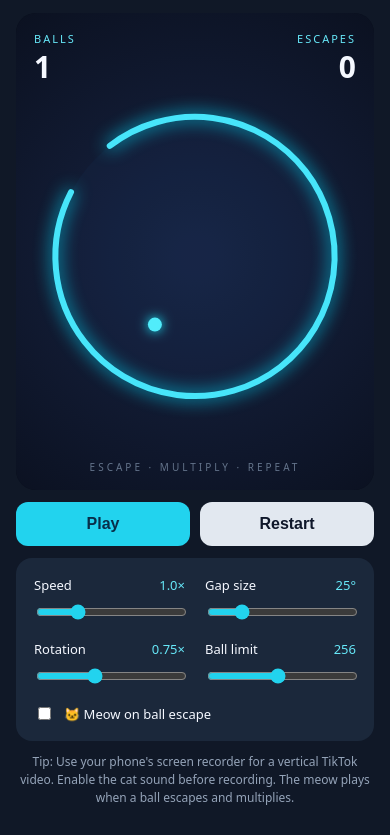
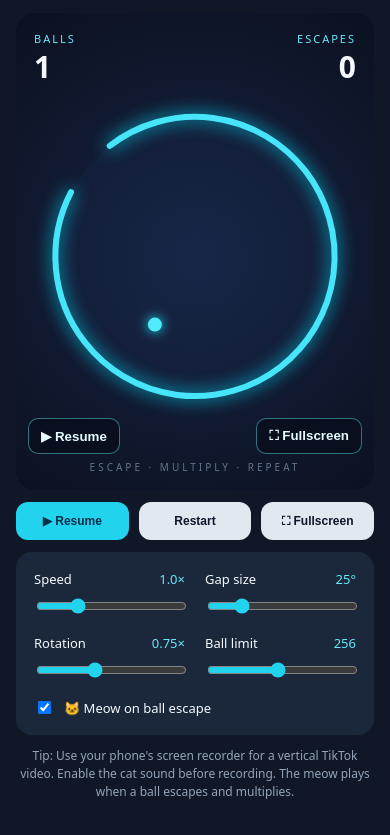
Before and after one commit to Loopora/ball-escape-meow, a plain HTML site: page index.html in a window 390 px wide. Both pictures are taken after a click on the button "Pause". Shown: the part 83-918 px from the top of the page. Drawn offline with Linux system fonts and the light colour scheme.

Commit message:
Add files via upload

```diff
--- a/index.html
+++ b/index.html
@@ -10,18 +10,19 @@
 <body>
   <main class="app">
     <header><h1>⚡ Ball Escape Loop</h1><p>Escape • Multiply • Repeat</p></header>
-    <div class="stage">
+    <div class="stage" id="stage">
       <canvas id="game" aria-label="Animated bouncing balls inside a rotating ring"></canvas>
       <div class="stats"><div><small>BALLS</small><strong id="count">1</strong></div><div class="right"><small>ESCAPES</small><strong id="escapes">0</strong></div></div>
+      <div class="stage-controls"><button id="stageToggle" type="button" aria-label="Pause game">⏸ Pause</button><button id="fullscreen" type="button" aria-label="Enter fullscreen">⛶ Fullscreen</button></div>
       <div class="stage-footer">ESCAPE · MULTIPLY · REPEAT</div>
     </div>
-    <div class="buttons"><button id="toggle">Pause</button><button id="reset" class="secondary">Restart</button></div>
+    <div class="buttons"><button id="toggle">Pause</button><button id="reset" class="secondary">Restart</button><button id="fullscreenMain" class="secondary">⛶ Fullscreen</button></div>
     <section class="settings">
       <label>Speed <output id="speedOut">1.0×</output><input id="speed" type="range" min="0.5" max="2.5" step="0.1" value="1"></label>
       <label>Gap size <output id="gapOut">25°</output><input id="gap" type="range" min="15" max="65" step="5" value="25"></label>
       <label>Rotation <output id="rotationOut">0.75×</output><input id="rotation" type="range" min="0" max="2" step="0.05" value="0.75"></label>
       <label>Ball limit <output id="limitOut">256</output><input id="limit" type="range" min="32" max="512" step="32" value="256"></label>
-      <label class="check"><input type="checkbox" id="sound"> 🐱 Meow on ball escape</label>
+      <label class="check"><input type="checkbox" id="sound" checked> 🐱 Meow on ball escape</label>
     </section>
     <p class="note">Tip: Use your phone's screen recorder for a vertical TikTok video. Enable the cat sound before recording. The meow plays when a ball escapes and multiplies.</p>
   </main>
--- a/script.js
+++ b/script.js
@@ -2,6 +2,10 @@
 const canvas=document.getElementById('game');
 const ctx=canvas.getContext('2d');
 const ui={count:document.getElementById('count'),escapes:document.getElementById('escapes'),toggle:document.getElementById('toggle'),reset:document.getElementById('reset'),speed:document.getElementById('speed'),gap:document.getElementById('gap'),rotation:document.getElementById('rotation'),limit:document.getElementById('limit'),sound:document.getElementById('sound')};
+const stage=document.getElementById('stage');
+const stageToggle=document.getElementById('stageToggle');
+const fullscreenButton=document.getElementById('fullscreen');
+const fullscreenMain=document.getElementById('fullscreenMain');
 const TAU=Math.PI*2;
 let width=360,height=480,cx=180,cy=240,radius=130;
 let balls=[],particles=[],escapes=0,angle=0,playing=true,lastTime=0,accumulator=0;
@@ -14,6 +18,10 @@ function angleDifference(a,b){return Math.atan2(Math.sin(a-b),Math.cos(a-b));}
 const meowAudio=new Audio('meow.wav');
 meowAudio.preload='auto';
 let lastSound=0;
+let audioUnlocked=false;
+function unlockAudio(){if(audioUnlocked)return;meowAudio.volume=0;const attempt=meowAudio.play();if(attempt)attempt.then(()=>{meowAudio.pause();meowAudio.currentTime=0;meowAudio.volume=.65;audioUnlocked=true;}).catch(()=>{meowAudio.volume=.65;});}
+document.addEventListener('pointerdown',unlockAudio,{passive:true});
+document.addEventListener('keydown',unlockAudio);
 function meow(){
  if(!ui.sound.checked)return;
  const now=performance.now();
@@ -28,6 +36,11 @@ balls=next.slice(0,limit);for(const p of particles){p.x+=p.vx*dt;p.y+=p.vy*dt;p.
 function draw(){const bg=ctx.createRadialGradient(cx,cy,10,cx,cy,radius*2.5);bg.addColorStop(0,'#172342');bg.addColorStop(1,'#090e1b');ctx.fillStyle=bg;ctx.fillRect(0,0,width,height);ctx.save();ctx.translate(cx,cy);ctx.beginPath();ctx.arc(0,0,radius,0,TAU);ctx.fillStyle='rgba(30,60,100,.13)';ctx.fill();ctx.beginPath();ctx.arc(0,0,radius,angle+gap/2,angle+TAU-gap/2);ctx.strokeStyle='#47e5fa';ctx.lineWidth=6;ctx.lineCap='round';ctx.shadowColor='#00dfff';ctx.shadowBlur=17;ctx.stroke();ctx.shadowBlur=0;for(const b of balls){ctx.beginPath();ctx.arc(b.x,b.y,b.r,0,TAU);ctx.fillStyle=`hsl(${b.hue} 95% 65%)`;ctx.shadowColor=`hsl(${b.hue} 100% 55%)`;ctx.shadowBlur=12;ctx.fill();}ctx.shadowBlur=0;for(const p of particles){ctx.globalAlpha=Math.max(0,p.life/.55);ctx.beginPath();ctx.arc(p.x,p.y,2.5,0,TAU);ctx.fillStyle=`hsl(${p.hue} 100% 70%)`;ctx.fill();}ctx.globalAlpha=1;ctx.restore();}
 function animate(timestamp){const delta=Math.min((timestamp-lastTime)/1000||0,.04);lastTime=timestamp;if(playing){accumulator+=delta*speed;let iterations=0;while(accumulator>=1/120&&iterations<12){step(1/120);accumulator-=1/120;iterations++;}if(iterations===12)accumulator=0;}draw();requestAnimationFrame(animate);}
 ui.sound.addEventListener('change',()=>{if(ui.sound.checked){meowAudio.play().then(()=>{meowAudio.pause();meowAudio.currentTime=0;}).catch(()=>{});}});
-ui.toggle.addEventListener('click',()=>{playing=!playing;ui.toggle.textContent=playing?'Pause':'Play';});ui.reset.addEventListener('click',reset);
+function togglePlaying(){playing=!playing;ui.toggle.textContent=playing?'⏸ Pause':'▶ Resume';stageToggle.textContent=playing?'⏸ Pause':'▶ Resume';stageToggle.setAttribute('aria-label',playing?'Pause game':'Resume game');}
+ui.toggle.addEventListener('click',togglePlaying);stageToggle.addEventListener('click',togglePlaying);ui.reset.addEventListener('click',reset);
+async function toggleFullscreen(){try{if(document.fullscreenElement){await document.exitFullscreen();}else if(stage.requestFullscreen){await stage.requestFullscreen();}else{stage.classList.toggle('fullscreen-fallback');}resize();}catch(e){console.warn('Fullscreen unavailable',e);stage.classList.toggle('fullscreen-fallback');resize();}}
+fullscreenButton.addEventListener('click',toggleFullscreen);fullscreenMain.addEventListener('click',toggleFullscreen);
+document.addEventListener('fullscreenchange',()=>{const active=Boolean(document.fullscreenElement)||stage.classList.contains('fullscreen-fallback');fullscreenButton.textContent=active?'⤢ Exit fullscreen':'⛶ Fullscreen';fullscreenMain.textContent=fullscreenButton.textContent;resize();});
+document.addEventListener('keydown',e=>{if(e.key==='Escape'&&stage.classList.contains('fullscreen-fallback')){stage.classList.remove('fullscreen-fallback');fullscreenButton.textContent='⛶ Fullscreen';fullscreenMain.textContent='⛶ Fullscreen';resize();}});
 for(const [name,formatter,callback] of [['speed',v=>v.toFixed(1)+'×',v=>speed=v],['gap',v=>v+'°',v=>gap=v*Math.PI/180],['rotation',v=>v.toFixed(2)+'×',v=>rotation=v],['limit',v=>String(v),v=>{limit=v;balls=balls.slice(0,limit);updateStats();}]]){ui[name].addEventListener('input',e=>{const v=Number(e.target.value);callback(v);document.getElementById(name+'Out').textContent=formatter(v);});}
 window.addEventListener('resize',resize);resize();reset();requestAnimationFrame(animate);
--- a/style.css
+++ b/style.css
@@ -1 +1,3 @@
 *{box-sizing:border-box}body{margin:0;background:#101827;color:#f5f8ff;font:16px system-ui,-apple-system,Segoe UI,sans-serif}.app{width:min(100%,480px);margin:auto;padding:16px}header{text-align:center;margin:4px 0 16px}h1{font-size:24px;margin:0}header p{color:#94a3b8;margin:5px}.stage{position:relative;aspect-ratio:9/12;border-radius:20px;overflow:hidden;background:#090e1b}canvas{display:block;width:100%;height:100%}.stats{position:absolute;top:18px;left:18px;right:18px;display:flex;justify-content:space-between;pointer-events:none}.stats small{display:block;font-size:11px;color:#67e8f9;letter-spacing:2px}.stats strong{font-size:30px}.right{text-align:right}.stage-footer{position:absolute;bottom:16px;text-align:center;width:100%;font-size:10px;letter-spacing:3px;color:#64748b;pointer-events:none}.buttons{display:grid;grid-template-columns:1fr 1fr;gap:10px;margin:12px 0}.buttons button{border:0;border-radius:12px;padding:13px;font-weight:700;font-size:16px;background:#22d3ee;color:#082f49;cursor:pointer}.buttons button.secondary{background:#e2e8f0;color:#0f172a}.settings{display:grid;grid-template-columns:1fr 1fr;gap:16px 20px;background:#1b283b;padding:18px;border-radius:16px}.settings label{font-size:13px}.settings output{float:right;color:#67e8f9}.settings input[type=range]{width:100%;accent-color:#22d3ee;margin-top:10px}.settings .check{grid-column:1/-1;display:flex;gap:10px;align-items:center}.note{color:#94a3b8;font-size:12px;line-height:1.5;text-align:center}
+
+.buttons{grid-template-columns:repeat(3,minmax(0,1fr))}.buttons button{font-size:13px;padding:12px 5px}.stage-controls{position:absolute;bottom:36px;left:12px;right:12px;display:flex;justify-content:space-between;gap:10px;z-index:5}.stage-controls button{border:1px solid rgba(103,232,249,.45);background:rgba(9,14,27,.75);color:#e6fbff;border-radius:10px;padding:9px 12px;font-weight:700;cursor:pointer;backdrop-filter:blur(6px)}.stage:fullscreen{width:100vw;height:100dvh;aspect-ratio:auto;border-radius:0}.stage.fullscreen-fallback{position:fixed;inset:0;width:100vw;height:100dvh;aspect-ratio:auto;border-radius:0;z-index:9999}.stage:fullscreen .stage-controls,.stage.fullscreen-fallback .stage-controls{bottom:44px}.stage:fullscreen .stage-footer,.stage.fullscreen-fallback .stage-footer{bottom:14px}@media(max-width:390px){.buttons button{font-size:12px}}
```
Also changed, not shown: 1 other file.
